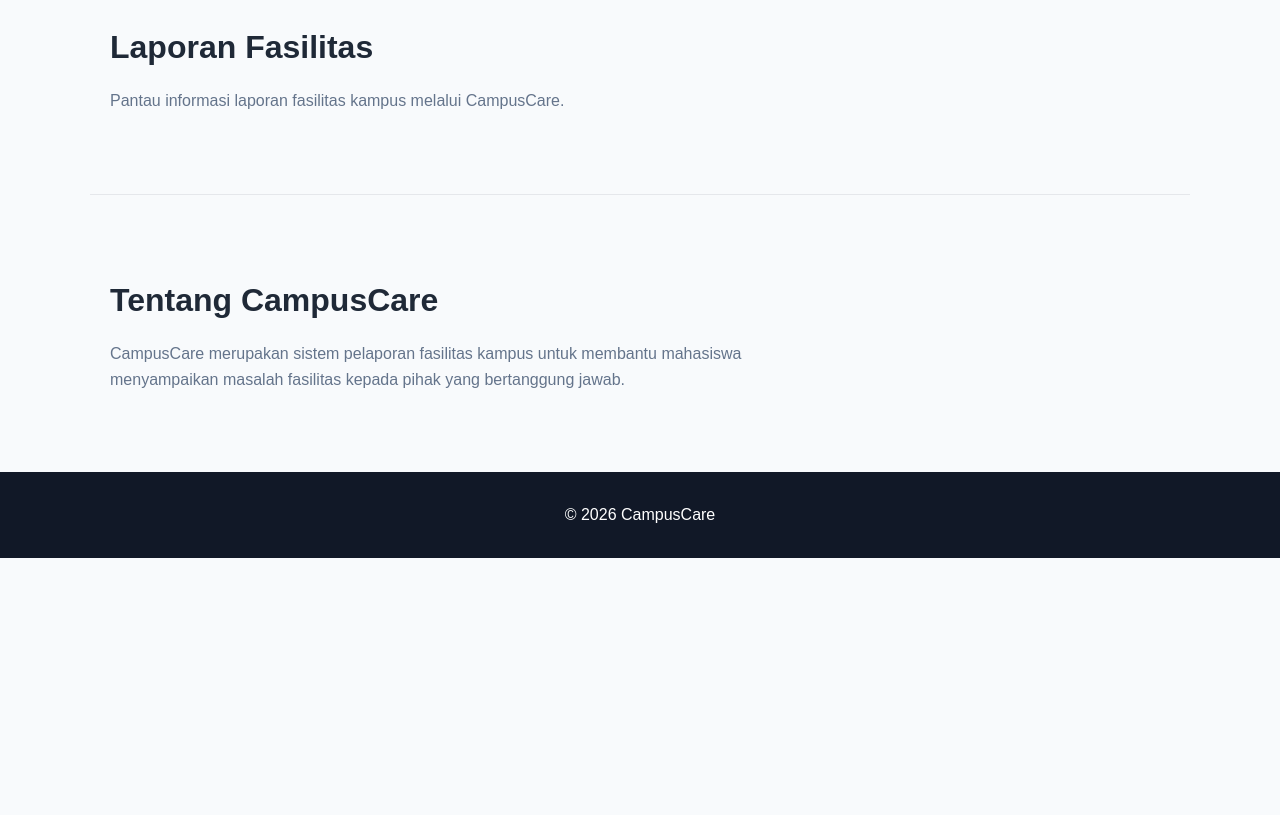
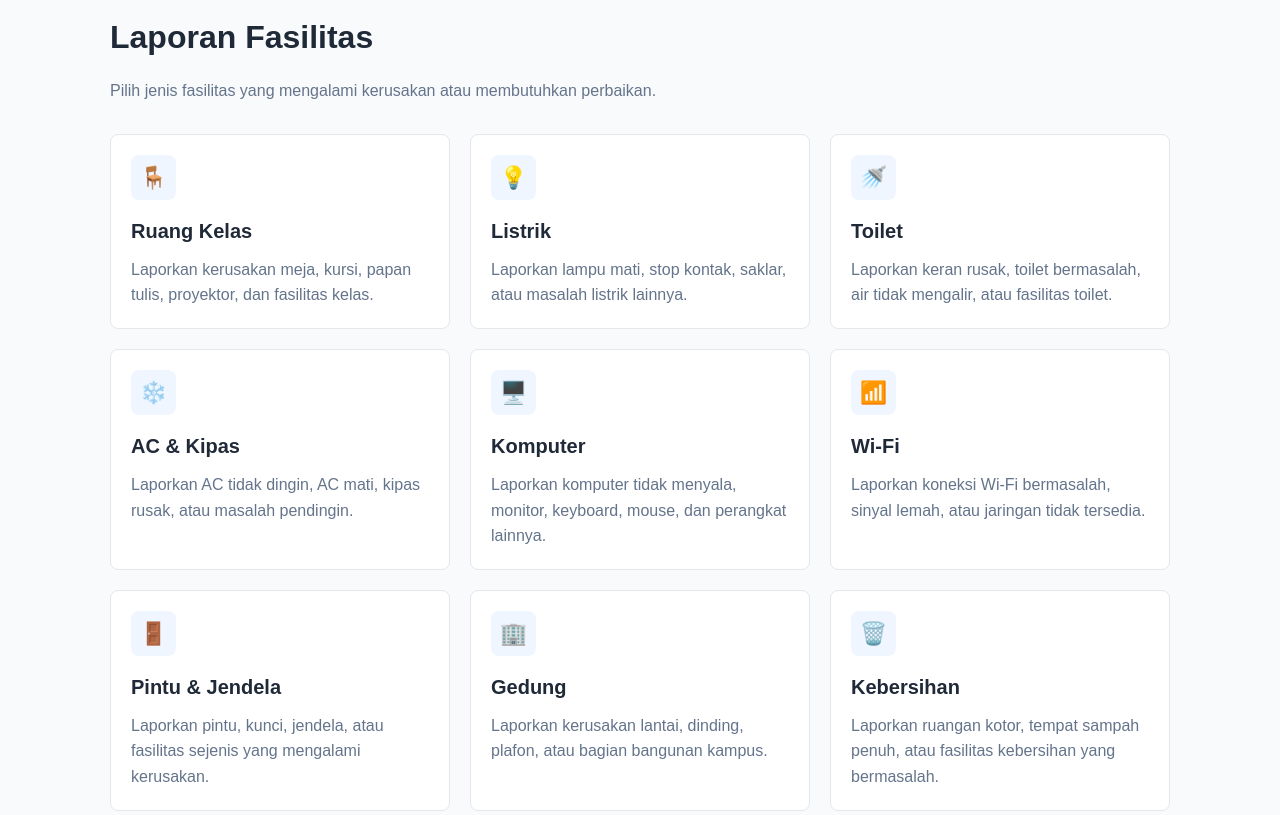
Before and after one commit to L4IN666/campuscare-web, a plain HTML site: page WEEK2/strukturcare.html in a window 1280 px wide. Shown: the part 700-1515 px from the top of the page. Before the commit the page ends 1258 px from the top, so only its background shows below. Drawn offline with Linux system fonts and the light colour scheme.

Commit message:
CampusCare Task 3 Fix

```diff
--- a/WEEK2/strukturcare.css
+++ b/WEEK2/strukturcare.css
@@ -18,7 +18,6 @@ body {
     color: #1f2937;
     background-color: #f8fafc;
 
-    /* Mencegah horizontal overflow */
     overflow-x: hidden;
 }
 
@@ -36,21 +35,37 @@ nav {
     width: 100%;
     max-width: 1100px;
     margin: auto;
-    padding: 20px;
+    padding: 15px 20px;
 
     display: flex;
     align-items: center;
     justify-content: space-between;
 }
 
-nav h1 {
+
+/* LOGO DAN NAMA */
+
+.brand {
+    display: flex;
+    align-items: center;
+    gap: 10px;
+}
+
+.brand h1 {
     font-size: 24px;
     color: #2563eb;
+}
 
+.logo {
+    border-radius: 8px;
 }
+
+
+/* MENU */
 
 nav ul {
     display: flex;
+    align-items: center;
     gap: 25px;
 
     list-style: none;
@@ -64,6 +79,23 @@ nav a {
 
 nav a:hover {
     color: #2563eb;
+}
+
+
+/* LOGIN (nanti) */
+
+.login-button {
+    padding: 8px 16px;
+
+    background-color: #2563eb;
+    color: #ffffff;
+
+    border-radius: 6px;
+}
+
+nav a.login-button:hover {
+    background-color: #1d4ed8;
+    color: #ffffff;
 }
 
 
@@ -164,6 +196,61 @@ section p {
 
 
 /* =========================
+   LAPORAN
+========================= */
+
+.laporan-list {
+    margin-top: 30px;
+
+    display: grid;
+
+    grid-template-columns: repeat(3, 1fr);
+
+    gap: 20px;
+}
+
+.laporan-card {
+    padding: 20px;
+
+    background-color: #ffffff;
+
+    border: 1px solid #e5e7eb;
+    border-radius: 8px;
+}
+
+.laporan-card:hover {
+    border-color: #2563eb;
+}
+
+.laporan-icon {
+    width: 45px;
+    height: 45px;
+
+    margin-bottom: 15px;
+
+    display: flex;
+    align-items: center;
+    justify-content: center;
+
+    background-color: #eff6ff;
+
+    border-radius: 8px;
+
+    font-size: 22px;
+}
+
+.laporan-card h3 {
+    margin-bottom: 10px;
+
+    font-size: 20px;
+}
+
+.laporan-card p {
+    color: #64748b;
+}
+
+
+/* =========================
    FOOTER
 ========================= */
 
@@ -178,7 +265,7 @@ footer {
 
 
 /* =========================
-   RESPONSIVE
+   TABLET
 ========================= */
 
 @media (max-width: 768px) {
@@ -190,6 +277,7 @@ footer {
 
     nav ul {
         gap: 15px;
+
         justify-content: center;
         flex-wrap: wrap;
     }
@@ -214,11 +302,19 @@ footer {
     section h2 {
         font-size: 28px;
     }
+
+
+    /* LAPORAN */
+
+    .laporan-list {
+        grid-template-columns: 1fr 1fr;
+    }
+
 }
 
 
 /* =========================
-   SMALL MOBILE
+   MOBILE
 ========================= */
 
 @media (max-width: 480px) {
@@ -227,7 +323,7 @@ footer {
         padding: 15px;
     }
 
-    nav h1 {
+    .brand h1 {
         font-size: 22px;
     }
 
@@ -247,4 +343,12 @@ footer {
     section:not(#beranda) {
         padding: 50px 20px;
     }
+
+
+    /* LAPORAN */
+
+    .laporan-list {
+        grid-template-columns: 1fr;
+    }
+
 }
--- a/WEEK2/strukturcare.html
+++ b/WEEK2/strukturcare.html
@@ -1,5 +1,6 @@
 <!DOCTYPE html>
 <html lang="id">
+
 <head>
     <meta charset="UTF-8">
     <meta name="viewport" content="width=device-width, initial-scale=1.0">
@@ -12,25 +13,36 @@
 
     <header>
         <nav>
-            <img src="img/iconv2.jpg" alt="Logo" class="logo" width="50" height="50">
-            <h1>CampusCare</h1>
+
+            <div class="brand">
+                <img src="img/iconv2.jpg" alt="Logo" class="logo" width="50" height="50">
+                <h1>CampusCare</h1>
+            </div>
 
             <ul>
                 <li><a href="#beranda">Beranda</a></li>
                 <li><a href="#laporan">Laporan</a></li>
                 <li><a href="#tentang">Tentang</a></li>
+                <li><a href="login.html" class="login-button">Login</a></li>
             </ul>
+
         </nav>
     </header>
 
+
     <main>
 
+        <!-- BERANDA -->
+
         <section id="beranda">
+
             <div class="hero-content">
+
                 <p class="subtitle">CAMPUSCARE</p>
 
                 <h2>
                     Sistem Pelaporan
+                    <br>
                     Fasilitas Kampus
                 </h2>
 
@@ -42,19 +54,196 @@
                 <a class="button" href="#laporan">
                     Buat Laporan
                 </a>
+
             </div>
+
         </section>
 
+
+        <!-- LAPORAN -->
+
         <section id="laporan">
+
             <h2>Laporan Fasilitas</h2>
 
             <p>
-                Pantau informasi laporan fasilitas kampus
-                melalui CampusCare.
+                Pilih jenis fasilitas yang mengalami
+                kerusakan atau membutuhkan perbaikan.
             </p>
+
+
+            <div class="laporan-list">
+
+                <!-- 1 -->
+
+                <div class="laporan-card">
+
+                    <div class="laporan-icon">
+                        🪑
+                    </div>
+
+                    <h3>Ruang Kelas</h3>
+
+                    <p>
+                        Laporkan kerusakan meja, kursi,
+                        papan tulis, proyektor, dan fasilitas kelas.
+                    </p>
+
+                </div>
+
+
+                <!-- 2 -->
+
+                <div class="laporan-card">
+
+                    <div class="laporan-icon">
+                        💡
+                    </div>
+
+                    <h3>Listrik</h3>
+
+                    <p>
+                        Laporkan lampu mati, stop kontak,
+                        saklar, atau masalah listrik lainnya.
+                    </p>
+
+                </div>
+
+
+                <!-- 3 -->
+
+                <div class="laporan-card">
+
+                    <div class="laporan-icon">
+                        🚿
+                    </div>
+
+                    <h3>Toilet</h3>
+
+                    <p>
+                        Laporkan keran rusak, toilet bermasalah,
+                        air tidak mengalir, atau fasilitas toilet.
+                    </p>
+
+                </div>
+
+
+                <!-- 4 -->
+
+                <div class="laporan-card">
+
+                    <div class="laporan-icon">
+                        ❄️
+                    </div>
+
+                    <h3>AC & Kipas</h3>
+
+                    <p>
+                        Laporkan AC tidak dingin, AC mati,
+                        kipas rusak, atau masalah pendingin.
+                    </p>
+
+                </div>
+
+
+                <!-- 5 -->
+
+                <div class="laporan-card">
+
+                    <div class="laporan-icon">
+                        🖥️
+                    </div>
+
+                    <h3>Komputer</h3>
+
+                    <p>
+                        Laporkan komputer tidak menyala,
+                        monitor, keyboard, mouse, dan perangkat lainnya.
+                    </p>
+
+                </div>
+
+
+                <!-- 6 -->
+
+                <div class="laporan-card">
+
+                    <div class="laporan-icon">
+                        📶
+                    </div>
+
+                    <h3>Wi-Fi</h3>
+
+                    <p>
+                        Laporkan koneksi Wi-Fi bermasalah,
+                        sinyal lemah, atau jaringan tidak tersedia.
+                    </p>
+
+                </div>
+
+
+                <!-- 7 -->
+
+                <div class="laporan-card">
+
+                    <div class="laporan-icon">
+                        🚪
+                    </div>
+
+                    <h3>Pintu & Jendela</h3>
+
+                    <p>
+                        Laporkan pintu, kunci, jendela,
+                        atau fasilitas sejenis yang mengalami kerusakan.
+                    </p>
+
+                </div>
+
+
+                <!-- 8 -->
+
+                <div class="laporan-card">
+
+                    <div class="laporan-icon">
+                        🏢
+                    </div>
+
+                    <h3>Gedung</h3>
+
+                    <p>
+                        Laporkan kerusakan lantai, dinding,
+                        plafon, atau bagian bangunan kampus.
+                    </p>
+
+                </div>
+
+
+                <!-- 9 -->
+
+                <div class="laporan-card">
+
+                    <div class="laporan-icon">
+                        🗑️
+                    </div>
+
+                    <h3>Kebersihan</h3>
+
+                    <p>
+                        Laporkan ruangan kotor, tempat sampah penuh,
+                        atau fasilitas kebersihan yang bermasalah.
+                    </p>
+
+                </div>
+
+            </div>
+
         </section>
 
+
+        <!-- TENTANG -->
+
         <section id="tentang">
+
             <h2>Tentang CampusCare</h2>
 
             <p>
@@ -63,14 +252,20 @@
                 menyampaikan masalah fasilitas kepada pihak
                 yang bertanggung jawab.
             </p>
+
         </section>
-
 
     </main>
 
+
     <footer>
-        <p>&copy; 2026 CampusCare</p>
+
+        <p>
+            &copy; 2026 CampusCare
+        </p>
+
     </footer>
 
 </body>
+
 </html>
```
